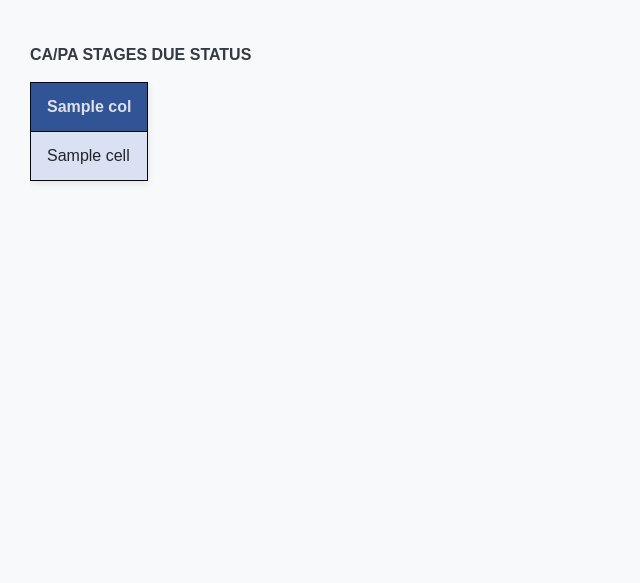
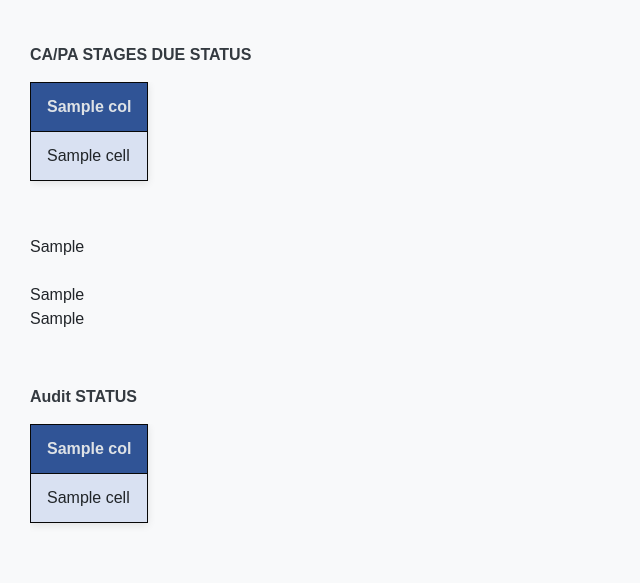
Before and after one commit to tural327/project_twin, a Flask app: template templates/index.html in a window 1280 px wide. Shown: the part 998-1581 px from the top of the page, without its empty margins (0-640 px from the left). Before the commit the page ends 1181 px from the top, so only its background shows below. Run offline with Flask 3, Linux system fonts and the light colour scheme; the template is opened without the code that fills it: most values are stand-ins (such as "Sample title", 1, 10 or a date in 2020); some libraries are stand-ins or nearby versions.

Commit message:
Update index.html

```diff
--- a/templates/index.html
+++ b/templates/index.html
@@ -231,6 +231,49 @@
     </table>
   </div>
 
+<br>
+
+<div>
+    {{ plot_pie | safe }}
+</div>
+
+
+<br>
+
+<div>
+    {{ plot_scater | safe }}
+</div>
+
+
+<div>
+    {{ plot_audit | safe }}
+</div>
+
+<br>
+  <!-- CA/PA Table View -->
+  <div class="section-header">Audit STATUS</div>
+  <div class="table-wrapper">
+    <table class="info-table text-center">
+      <thead>
+        <tr>
+          {% for col in columns1 %}
+            <th>{{ col }}</th>
+          {% endfor %}
+        </tr>
+      </thead>
+      <tbody>
+        {% for row in data1 %}
+          <tr>
+            {% for cell in row %}
+              <td>{{ cell }}</td>
+            {% endfor %}
+          </tr>
+        {% endfor %}
+      </tbody>
+    </table>
+  </div>
+
+
 <script>
   $(document).ready(function() {
     $('#status-select').select2({
```
